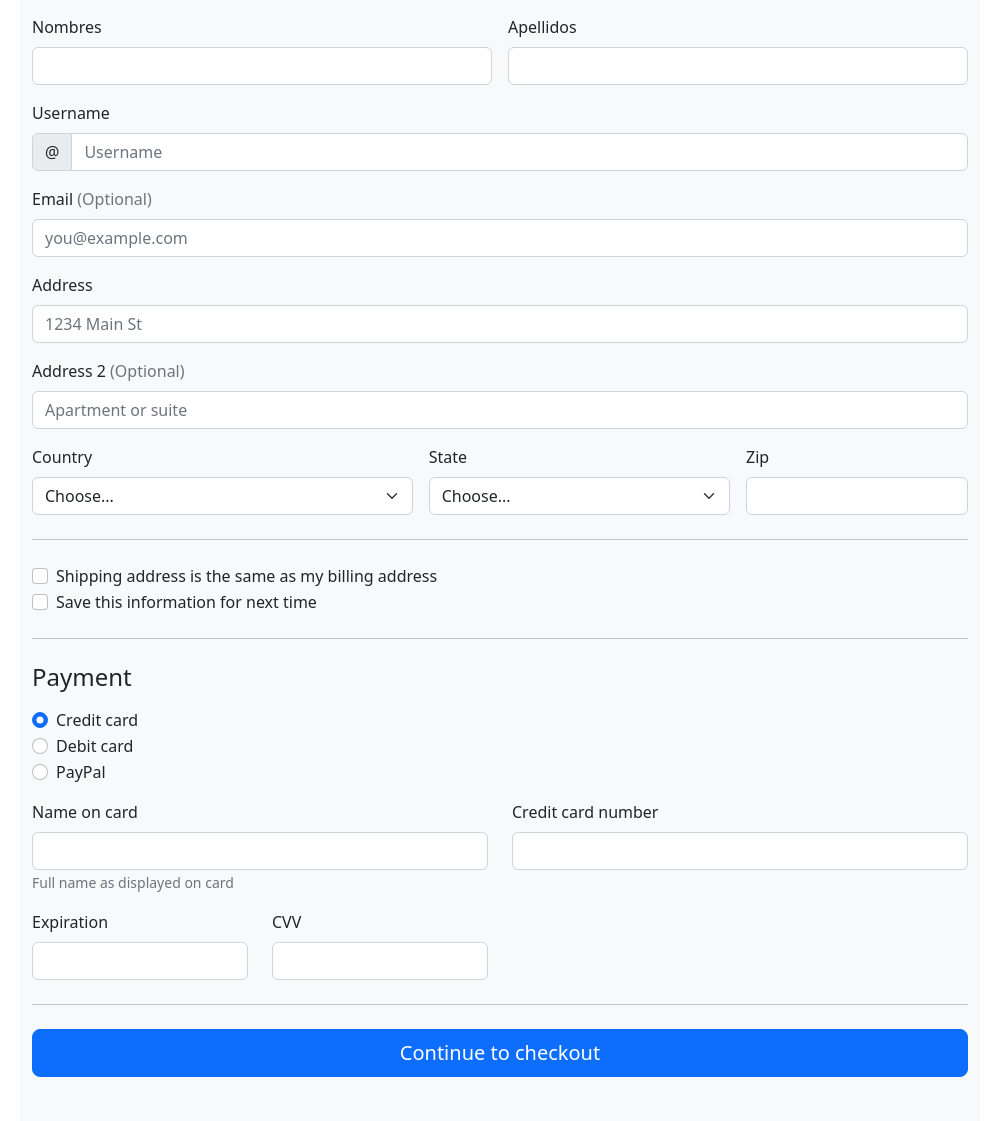
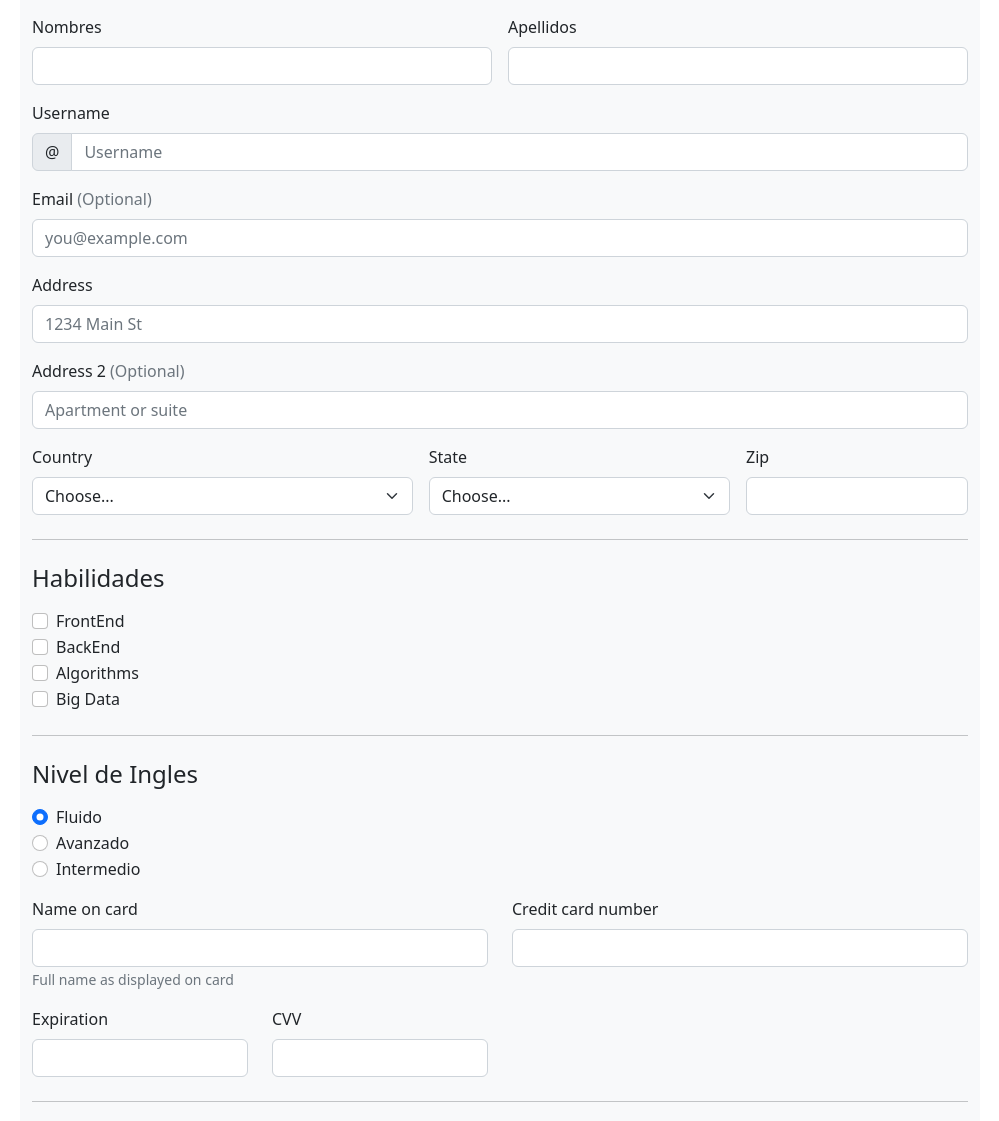
Before and after one commit to HenryAndrew356/pivot, a Flask app: page /register in a window 1280 px wide. Shown: the part 162-1283 px from the top of the page, without its empty margins (140-1139 px from the left). Run offline with Flask 3, Linux system fonts and the light colour scheme; parts of the project's set-up code (start-up, migrations or seed data) failed here and were passed over.

Commit message:
add changes 004

```diff
--- a/app/templates/auth/register.html
+++ b/app/templates/auth/register.html
@@ -95,33 +95,47 @@
           </div>
 
           <hr class="my-4">
-
+          <h4 class="mb-3">Habilidades</h4>
           <div class="form-check">
-            <input type="checkbox" class="form-check-input" id="same-address">
-            <label class="form-check-label" for="same-address">Shipping address is the same as my billing address</label>
+            <input type="checkbox" class="form-check-input" id="frontEndF">
+            <label class="form-check-label" for="same-address">FrontEnd</label>
           </div>
 
           <div class="form-check">
-            <input type="checkbox" class="form-check-input" id="save-info">
-            <label class="form-check-label" for="save-info">Save this information for next time</label>
+            <input type="checkbox" class="form-check-input" id="backEndF">
+            <label class="form-check-label" for="save-info">BackEnd</label>
+          </div>
+
+          <div class="form-check">
+            <input type="checkbox" class="form-check-input" id="algorithmsF">
+            <label class="form-check-label" for="save-info">Algorithms</label>
+          </div>
+
+          <div class="form-check">
+            <input type="checkbox" class="form-check-input" id="bidDataF">
+            <label class="form-check-label" for="save-info">Big Data</label>
           </div>
 
           <hr class="my-4">
 
-          <h4 class="mb-3">Payment</h4>
+          <h4 class="mb-3">Nivel de Ingles</h4>
+          <!-- <h4 class="mb-3">Payment</h4> -->
 
           <div class="my-3">
             <div class="form-check">
               <input id="credit" name="paymentMethod" type="radio" class="form-check-input" checked required>
-              <label class="form-check-label" for="credit">Credit card</label>
+              <!-- <label class="form-check-label" for="credit">Credit card</label> -->
+              <label class="form-check-label" for="fluidF">Fluido</label>
             </div>
             <div class="form-check">
               <input id="debit" name="paymentMethod" type="radio" class="form-check-input" required>
-              <label class="form-check-label" for="debit">Debit card</label>
+              <!-- <label class="form-check-label" for="debit">Debit card</label> -->
+              <label class="form-check-label" for="advanceF">Avanzado</label>
             </div>
             <div class="form-check">
               <input id="paypal" name="paymentMethod" type="radio" class="form-check-input" required>
-              <label class="form-check-label" for="paypal">PayPal</label>
+              <!-- <label class="form-check-label" for="paypal">PayPal</label> -->
+              <label class="form-check-label" for="intermediateF">Intermedio</label>
             </div>
           </div>
 
--- a/app/templates/cvClone.html
+++ b/app/templates/cvClone.html
@@ -7,7 +7,7 @@
         <title>CV Clone</title>
         <link
             rel="stylesheet"
-            href="{{url_for('static',filename='styles/custom.css')}}"
+            href="{{url_for('static',filename='css/custom.css')}}"
             >
     </head>
     <body>
```
